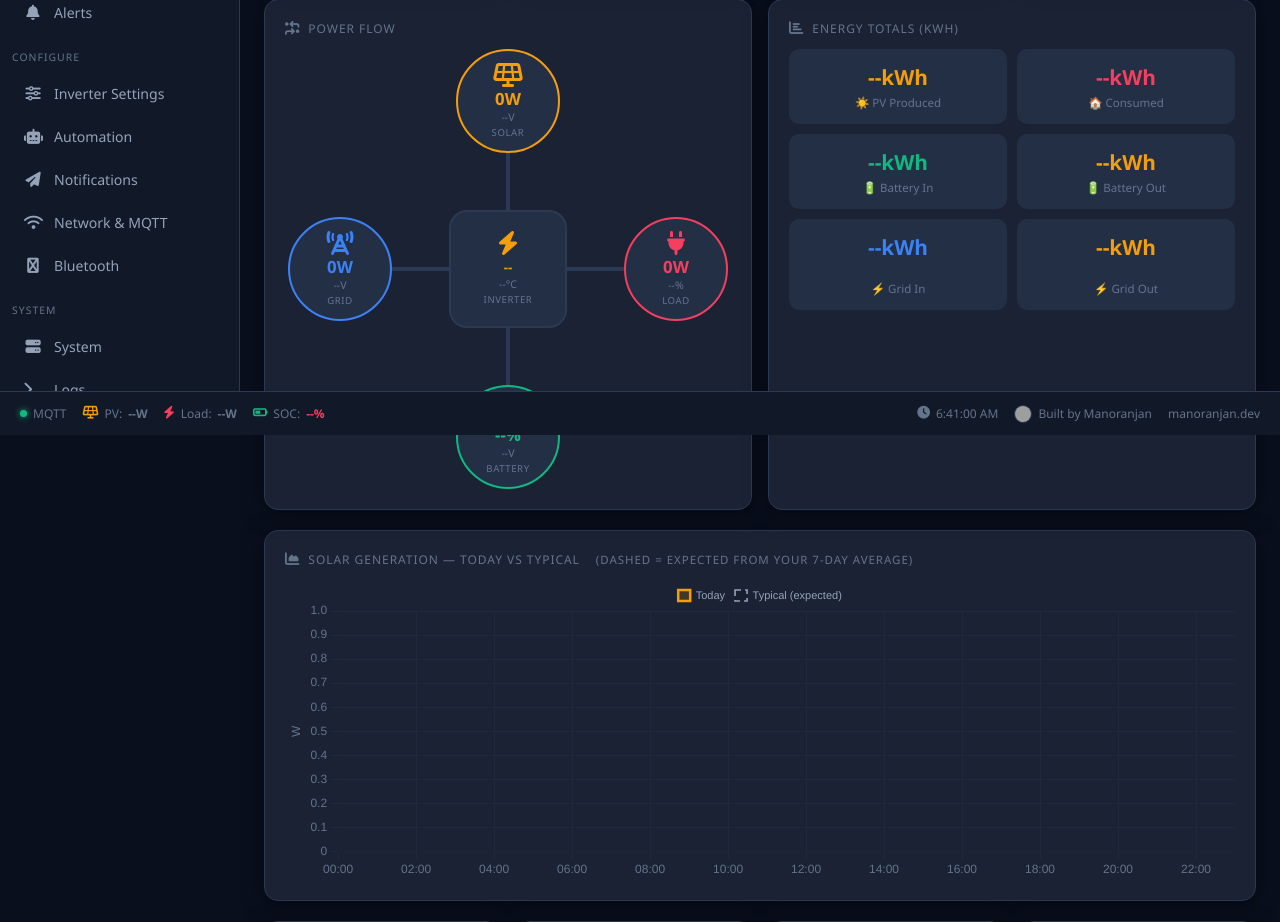
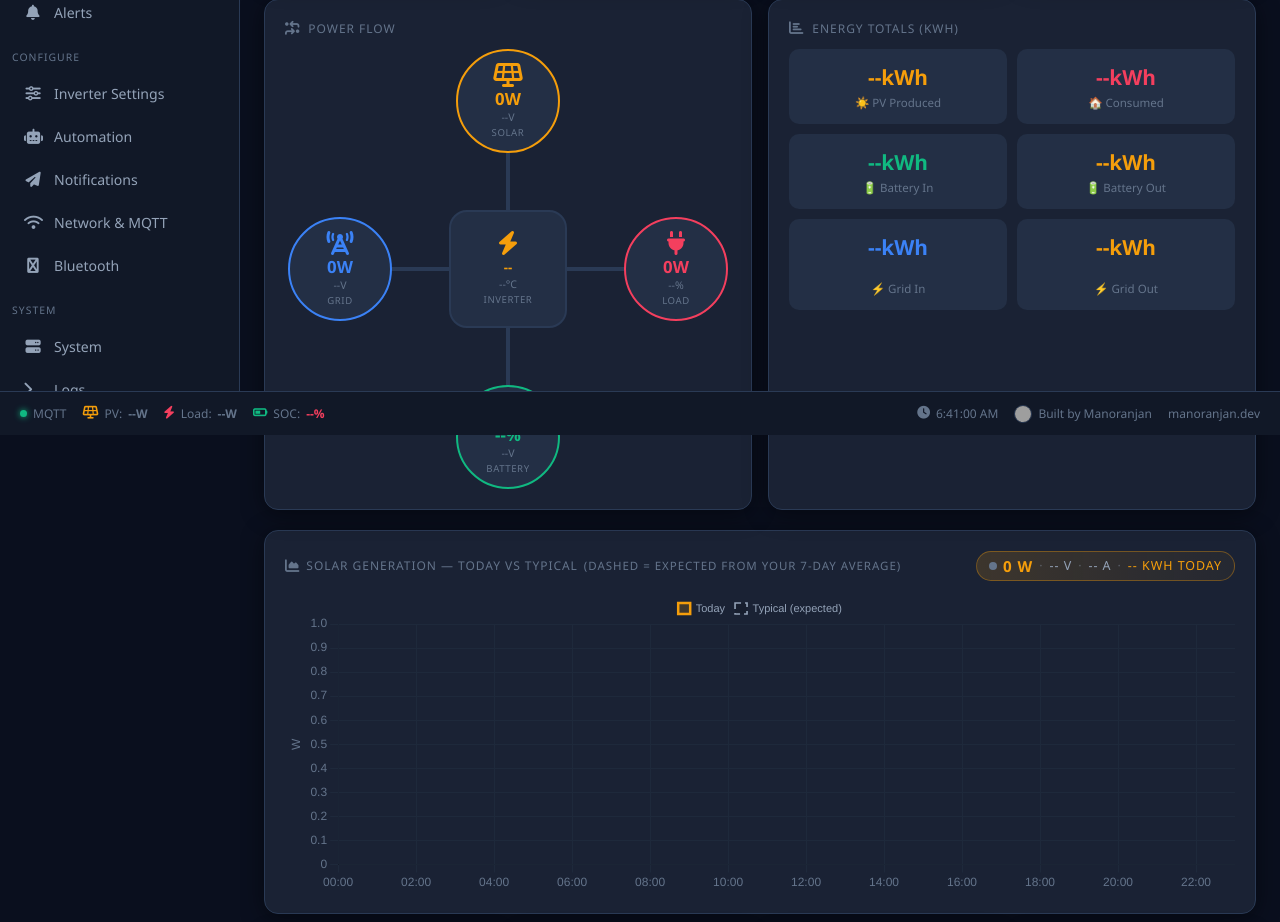
Before and after one commit to manoranjan2050/Solar-Bridge-Flin-Fution-JKBMS, a Flask app: page / in a window 1280 px wide. Shown: the part 365-1287 px from the top of the page. Run offline with Flask 3, Linux system fonts and the light colour scheme; data that the repository does not hold is empty; some libraries are stand-ins or nearby versions; grey boxes are pictures that could not be loaded.

Commit message:
Add live PV readout chip on the Solar Generation chart
The 'Today vs Typical' card header now shows a glowing live chip with the
current generation in text — Watts (bold amber) + PV Voltage + Current +
kWh today — updating in real time alongside the curve. The dot pulses
while generating and goes grey/idle when PV < 15 W (night).

Co-Authored-By: Claude Fable 5 <noreply@anthropic.com>

```diff
--- a/dashboard/templates/index.html
+++ b/dashboard/templates/index.html
@@ -239,6 +239,19 @@ main{margin-left:var(--sidebar);flex:1;padding:24px;overflow-y:auto}
 .gauge-mini .gm-needle{transition:transform 1s cubic-bezier(.34,1.3,.5,1),stroke .6s ease;
   transform-origin:50px 52px}
 .gauge-mini .gm-ticks line{stroke:var(--border);stroke-width:1.5}
+
+/* live PV chip on the generation chart */
+.pv-chip{margin-left:auto;display:inline-flex;align-items:center;gap:6px;
+  background:linear-gradient(90deg,rgba(245,158,11,.16),rgba(245,158,11,.05));
+  border:1px solid rgba(245,158,11,.35);border-radius:20px;padding:4px 12px;
+  font-size:.78rem;font-weight:400;color:var(--text2);font-variant-numeric:tabular-nums}
+.pv-chip b{color:var(--solar);font-size:.95rem;font-weight:700}
+.pv-chip .pvc-sep{opacity:.4}
+.pv-dot{width:8px;height:8px;border-radius:50%;background:var(--solar);
+  box-shadow:0 0 0 0 rgba(245,158,11,.7);animation:pvPulse 1.8s ease-out infinite}
+.pv-dot.idle{background:var(--text3);animation:none;box-shadow:none}
+@keyframes pvPulse{0%{box-shadow:0 0 0 0 rgba(245,158,11,.6)}
+  70%{box-shadow:0 0 0 7px rgba(245,158,11,0)}100%{box-shadow:0 0 0 0 rgba(245,158,11,0)}}
 
 /* battery-page gauge wrappers */
 .gb-wrap{text-align:center;min-width:130px}
@@ -595,9 +608,18 @@ aside#sidebar{display:flex;flex-direction:column}
 
   <!-- Solar generation: today vs typical (forecast) -->
   <div class="card" style="margin-bottom:20px">
-    <div class="card-title"><i class="fa fa-chart-area"></i> Solar Generation — Today vs Typical
-      <span style="font-size:.72rem;color:var(--text3);font-weight:400;margin-left:8px">
-        (dashed = expected from your 7-day average)</span></div>
+    <div class="card-title" style="display:flex;align-items:center;flex-wrap:wrap;gap:6px">
+      <i class="fa fa-chart-area"></i> Solar Generation — Today vs Typical
+      <span style="font-size:.72rem;color:var(--text3);font-weight:400">
+        (dashed = expected from your 7-day average)</span>
+      <span id="pv-live-chip" class="pv-chip">
+        <span class="pv-dot"></span>
+        <b id="pvc-w">-- W</b>
+        <span class="pvc-sep">·</span><span id="pvc-v">-- V</span>
+        <span class="pvc-sep">·</span><span id="pvc-a">-- A</span>
+        <span class="pvc-sep">·</span><span id="pvc-kwh" style="color:var(--solar)">-- kWh today</span>
+      </span>
+    </div>
     <div class="chart-box"><canvas id="chart-forecast"></canvas></div>
   </div>
 
@@ -1765,6 +1787,15 @@ function updateAll() {
   setColor('ov-load',       loadColor(loadW));
   setColor('ov-batt-v',     socColor(socG));
   setColor('ov-grid-power', gridColor(gridW));
+
+  // Live PV chip on the generation chart (V / A / W / kWh today)
+  v('pvc-w',   Math.round(pvW) + ' W');
+  v('pvc-v',   f(D['inverter_pv_input_voltage'],1) + ' V');
+  v('pvc-a',   f(D['inverter_pv_input_current'],1) + ' A');
+  const pvkwh = D['energy_pv_today'] ?? D['energy_pv_kwh'];
+  v('pvc-kwh', (f(pvkwh,2) || '--') + ' kWh today');
+  const pvdot = document.querySelector('#pv-live-chip .pv-dot');
+  if (pvdot) pvdot.classList.toggle('idle', pvW < 15);
 
   // Battery Status card — charging / discharging / resting + time estimate
   (function () {
```
